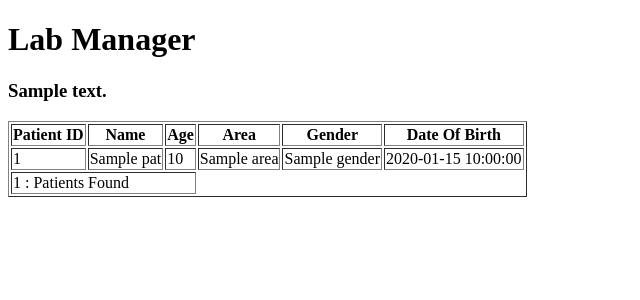
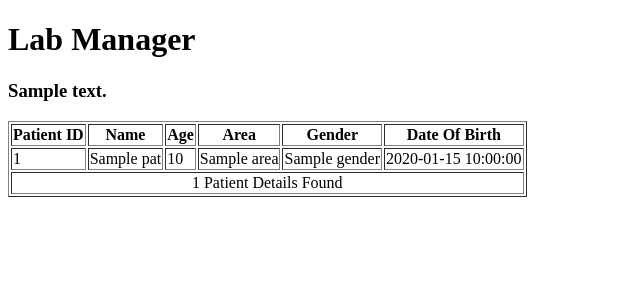
Before and after one commit to ocgMastek/flaskyboye, a Python web app: template templates/lab-manager.html in a window 1280 px wide. Shown: the top 300 px of the page, without its empty margins (0-640 px from the left). Run offline with Jinja, Linux system fonts and the light colour scheme; the template is opened without the code that fills it: most values are stand-ins (such as "Sample title", 1, 10 or a date in 2020).

Commit message:
Lab Manager Formatting

```diff
--- a/templates/lab-manager.html
+++ b/templates/lab-manager.html
@@ -28,7 +28,7 @@
 			</tr>
 		{%endfor%}
 		<tr>
-			<td id="count" colspan="3">{{patients|count}} : Patients Found</td>
+			<td id="count" colspan="6" style="text-align: center">{{patients|count}} Patient Details Found</td>
 		</tr>
 	</table>
 	{%endif%}
```
